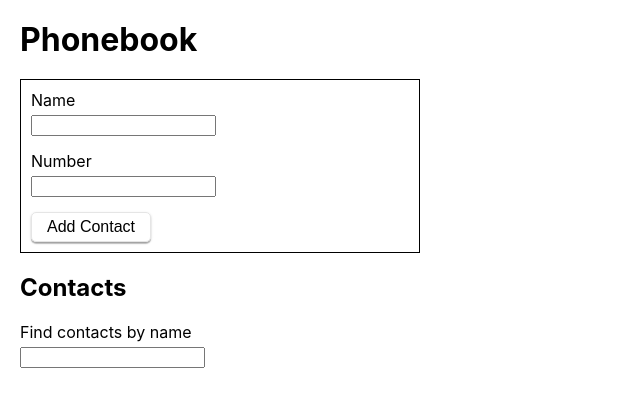
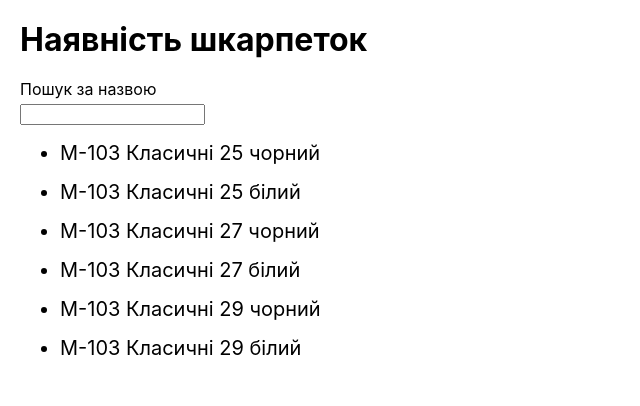
Before and after one commit to AleksandrIvantsov/socks-stock, a React (Create React App) app: page / in a window 1280 px wide. Shown: the top 406 px of the page, without its empty margins (0-640 px from the left). Built offline with nearby package versions, Linux system fonts and the light colour scheme.

Commit message:
Project structure

```diff
--- a/src/components/App.jsx
+++ b/src/components/App.jsx
@@ -1,38 +1,39 @@
 import { nanoid } from 'nanoid';
 import { Component } from 'react';
 import { ContactForm, ContactList, Filter } from 'components';
+import socks from '../socks.json';
 
 class App extends Component {
   state = {
-    contacts: [],
+    contacts: socks,
     filter: '',
   };
 
-  addContact = ({ name, number }) => {
-    const duplicatedContact = this.state.contacts.find(
-      contact => contact.name.toLowerCase() === name.toLowerCase()
-    );
+  // addContact = ({ name, number }) => {
+  //   const duplicatedContact = this.state.contacts.find(
+  //     contact => contact.name.toLowerCase() === name.toLowerCase()
+  //   );
 
-    if (duplicatedContact) {
-      return alert(`${duplicatedContact.name} is already in contacts`);
-    }
+  //   if (duplicatedContact) {
+  //     return alert(`${duplicatedContact.name} is already in contacts`);
+  //   }
 
-    const newContact = {
-      id: nanoid(),
-      name,
-      number,
-    };
+  //   const newContact = {
+  //     id: nanoid(),
+  //     name,
+  //     number,
+  //   };
 
-    this.setState(({ contacts }) => ({
-      contacts: [newContact, ...contacts],
-    }));
-  };
+  //   this.setState(({ contacts }) => ({
+  //     contacts: [newContact, ...contacts],
+  //   }));
+  // };
 
-  deleteContact = contactId => {
-    this.setState(({ contacts }) => ({
-      contacts: contacts.filter(contact => contact.id !== contactId),
-    }));
-  };
+  // deleteContact = contactId => {
+  //   this.setState(({ contacts }) => ({
+  //     contacts: contacts.filter(contact => contact.id !== contactId),
+  //   }));
+  // };
 
   changeFilter = e => {
     this.setState({ filter: e.target.value });
@@ -43,20 +44,18 @@ class App extends Component {
     const normalizedFilter = filter.toLowerCase();
 
     return contacts.filter(contact =>
-      contact.name.toLowerCase().includes(normalizedFilter)
+      contact.title.toLowerCase().includes(normalizedFilter)
     );
   };
 
   render() {
     return (
       <>
-        <h1>Phonebook</h1>
-        <ContactForm onSubmit={this.addContact} />
-        <h2>Contacts</h2>
+        <h1>Наявність шкарпеток</h1>
         <Filter value={this.state.filter} onChange={this.changeFilter} />
         <ContactList
           contacts={this.getVisibleContacts()}
-          onDeleteContact={this.deleteContact}
+          // onDeleteContact={this.deleteContact}
         />
       </>
     );
--- a/src/components/ContactList/ContactList.jsx
+++ b/src/components/ContactList/ContactList.jsx
@@ -1,15 +1,14 @@
 import { ContactListItem } from 'components';
 import PropTypes from 'prop-types';
 
-export const ContactList = ({ contacts, onDeleteContact }) => {
+export const ContactList = ({ contacts }) => {
   return (
     <ul>
-      <ContactListItem contacts={contacts} onDeleteContact={onDeleteContact} />
+      <ContactListItem contacts={contacts} />
     </ul>
   );
 };
 
 ContactList.propTypes = {
   contacts: PropTypes.array,
-  onDeleteContact: PropTypes.func.isRequired,
 };
--- a/src/components/ContactListItem/ContactListItem.jsx
+++ b/src/components/ContactListItem/ContactListItem.jsx
@@ -2,25 +2,22 @@ import { Button } from 'components/ContactForm/ContactForm.styled';
 import PropTypes from 'prop-types';
 import { Li, Span } from './ContactListItem.styled';
 
-export const ContactListItem = ({ contacts, onDeleteContact }) => {
+export const ContactListItem = ({ contacts }) => {
   return contacts.map(contact => (
     <Li key={contact.id}>
-      <Span>
-        {contact.name}: {contact.number}
-      </Span>
-      <Button
+      <Span>{contact.title}</Span>
+      {/* <Button
         type="button"
         onClick={() => onDeleteContact(contact.id)}
         onMouseDown={e => (e.target.style.backgroundColor = '#3e7fe9')}
         onMouseUp={e => (e.target.style.backgroundColor = 'transparent')}
       >
         Delete
-      </Button>
+      </Button> */}
     </Li>
   ));
 };
 
 ContactListItem.propTypes = {
   contacts: PropTypes.array,
-  onDeleteContact: PropTypes.func.isRequired,
 };
--- a/src/components/Filter/Filter.jsx
+++ b/src/components/Filter/Filter.jsx
@@ -4,7 +4,7 @@ import PropTypes from 'prop-types';
 export const Filter = ({ value, onChange }) => {
   return (
     <Label htmlFor="search">
-      Find contacts by name
+      Пошук за назвою
       <Input type="text" id="search" value={value} onChange={onChange} />
     </Label>
   );
--- /dev/null
+++ b/src/socks.json
@@ -0,0 +1,26 @@
+[
+  {
+    "id": "М-1032501",
+    "title": "М-103 Класичні 25 чорний"
+  },
+  {
+    "id": "М-1032502",
+    "title": "М-103 Класичні 25 білий"
+  },
+  {
+    "id": "М-1032701",
+    "title": "М-103 Класичні 27 чорний"
+  },
+  {
+    "id": "М-1032702",
+    "title": "М-103 Класичні 27 білий"
+  },
+  {
+    "id": "М-1032901",
+    "title": "М-103 Класичні 29 чорний"
+  },
+  {
+    "id": "М-1032902",
+    "title": "М-103 Класичні 29 білий"
+  }
+]
```
Also changed, not shown: 1 other file (tests, documents, lock files or other folders).
